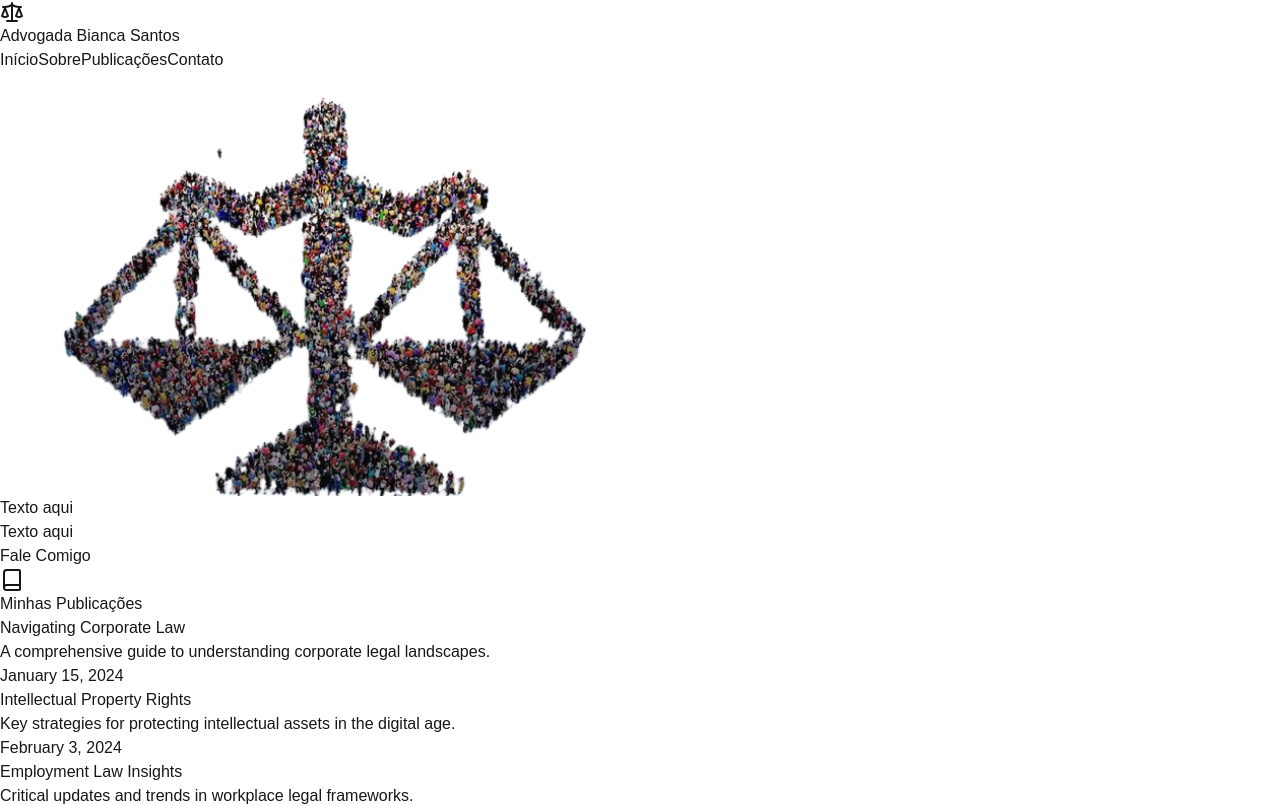
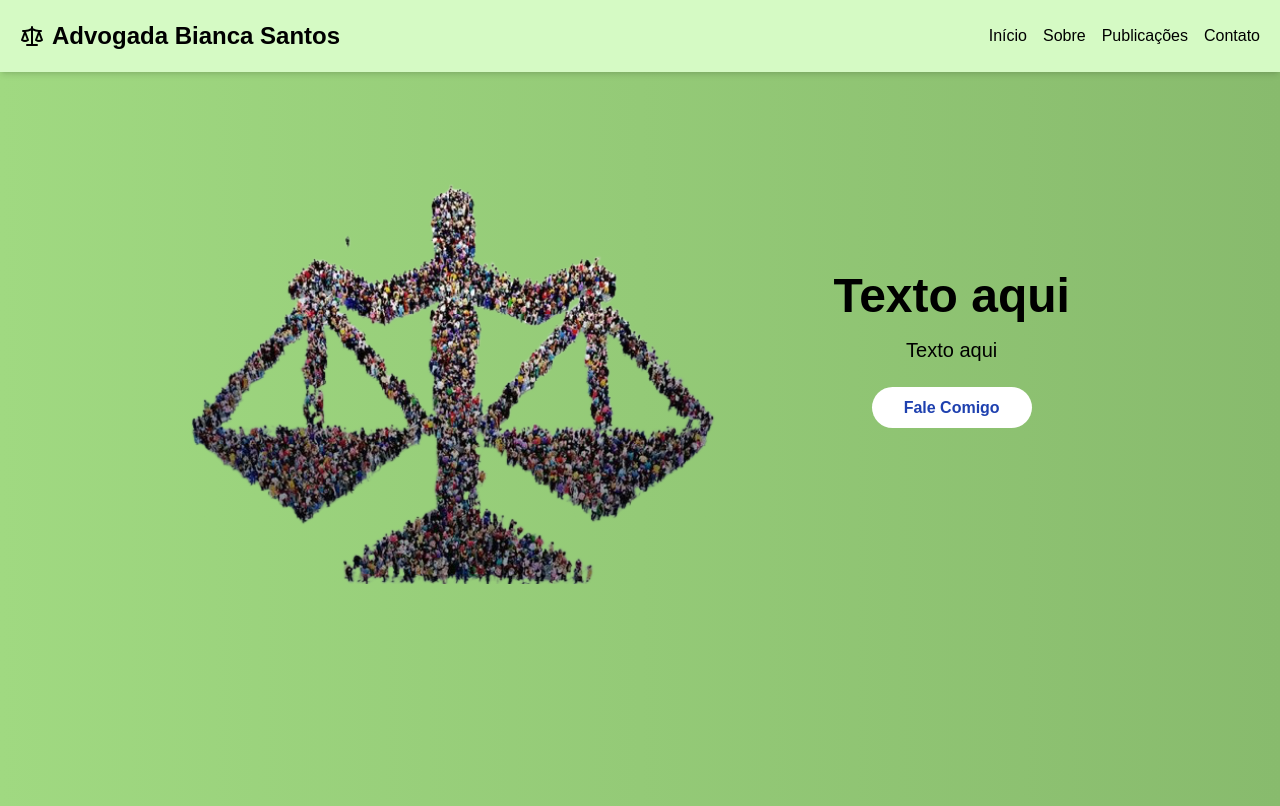
Before and after one commit to HadrioLuiz/projeto-advbianca, a Next.js app: page / in a window 1280 px wide. Shown: the top 806 px of the page. Built offline with nearby package versions, Linux system fonts and the light colour scheme.

Commit message:
att tailwind config

```diff
--- /dev/null
+++ b/tailwind.config.js
@@ -0,0 +1,10 @@
+/** @type {import('tailwindcss').Config} */
+module.exports = {
+  content: [
+    "./src/**/*.{js,ts,jsx,tsx}",
+  ],
+  theme: {
+    extend: {},
+  },
+  plugins: [],
+}
--- a/tailwind.config.mjs
+++ /dev/null
@@ -1,59 +0,0 @@
-/** @type {import('tailwindcss').Config} */
-export const darkMode = ["class"];
-export const content = [
-  "./src/pages/**/*.{js,ts,jsx,tsx,mdx}",
-  "./src/components/**/*.{js,ts,jsx,tsx,mdx}",
-  "./src/app/**/*.{js,ts,jsx,tsx,mdx}",
-];
-export const theme = {
-  extend: {
-    colors: {
-      background: 'hsl(var(--background))',
-      foreground: 'hsl(var(--foreground))',
-      card: {
-        DEFAULT: 'hsl(var(--card))',
-        foreground: 'hsl(var(--card-foreground))'
-      },
-      popover: {
-        DEFAULT: 'hsl(var(--popover))',
-        foreground: 'hsl(var(--popover-foreground))'
-      },
-      primary: {
-        DEFAULT: 'hsl(var(--primary))',
-        foreground: 'hsl(var(--primary-foreground))'
-      },
-      secondary: {
-        DEFAULT: 'hsl(var(--secondary))',
-        foreground: 'hsl(var(--secondary-foreground))'
-      },
-      muted: {
-        DEFAULT: 'hsl(var(--muted))',
-        foreground: 'hsl(var(--muted-foreground))'
-      },
-      accent: {
-        DEFAULT: 'hsl(var(--accent))',
-        foreground: 'hsl(var(--accent-foreground))'
-      },
-      destructive: {
-        DEFAULT: 'hsl(var(--destructive))',
-        foreground: 'hsl(var(--destructive-foreground))'
-      },
-      border: 'hsl(var(--border))',
-      input: 'hsl(var(--input))',
-      ring: 'hsl(var(--ring))',
-      chart: {
-        '1': 'hsl(var(--chart-1))',
-        '2': 'hsl(var(--chart-2))',
-        '3': 'hsl(var(--chart-3))',
-        '4': 'hsl(var(--chart-4))',
-        '5': 'hsl(var(--chart-5))'
-      }
-    },
-    borderRadius: {
-      lg: 'var(--radius)',
-      md: 'calc(var(--radius) - 2px)',
-      sm: 'calc(var(--radius) - 4px)'
-    }
-  }
-};
-export const plugins = [];
```
